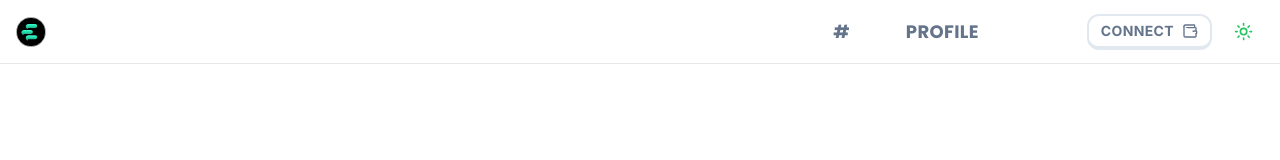
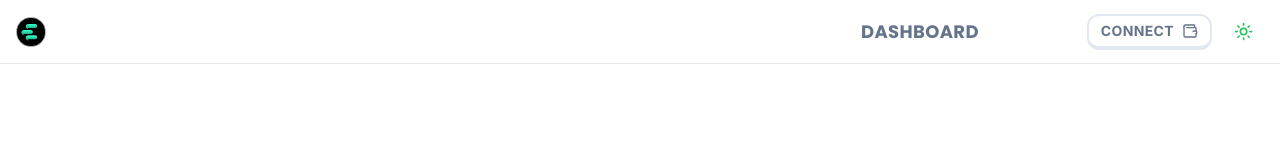
Before and after one commit to adityabhattad2021/Whisper-Cash, a Next.js app: page / in a window 1280 px wide. Shown: the top 160 px of the page. Built offline with nearby package versions, Linux system fonts and the light colour scheme.

Commit message:
add polkadot wallet

```diff
--- a/components/navbar.tsx
+++ b/components/navbar.tsx
@@ -12,6 +12,13 @@ import { useEffect, useState } from "react";
 import { Plus, Settings, StoreIcon, User2 } from "lucide-react";
 import { useRouter } from "next/navigation";
 import { Logo } from "./logo";
+import { InjectedAccountWithMeta } from '@polkadot/extension-inject/types';
+import dynamic from 'next/dynamic';
+
+// @ts-ignore
+const web3Accounts = dynamic(() => import('@polkadot/extension-dapp'), { ssr: false });
+// @ts-ignore
+const web3Enable = dynamic(() => import('@polkadot/extension-dapp'), { ssr: false });
 
 const font = Poppins({
     weight: "600",
@@ -20,16 +27,9 @@ const font = Poppins({
 
 const routes = [
     {
-        icon: StoreIcon,
-        href: "/TODO",
-        label: "#",
-        logined: false
-    },
-
-    {
         icon: User2,
-        href: "/profile",
-        label: "Profile",
+        href: "/chat",
+        label: "Dashboard",
         logined: true,
     },
 ]
@@ -39,7 +39,28 @@ export default function Navbar() {
 
     const router = useRouter();
 
+    const [account, setAccount] = useState<InjectedAccountWithMeta[]>([]);
+    const [selectedAccount, setSelectedAccount] = useState<InjectedAccountWithMeta>();
+
     const [isMounted, setIsMounted] = useState(false);
+
+    async function connectWalletFunc() {
+        const { web3Enable, web3Accounts } = await import("@polkadot/extension-dapp");
+        const extensions = web3Enable("Polki");
+
+        if (!extensions) {
+            alert("No Extension Found");
+        }
+
+        const allAccounts = await web3Accounts();
+
+        console.log(allAccounts);
+
+        if (allAccounts.length === 1) {
+            setSelectedAccount(allAccounts[0]);
+        }
+
+    }
 
     useEffect(() => {
         setIsMounted(true)
@@ -72,7 +93,7 @@ export default function Navbar() {
                         )
                     })}
                 </div>
-                <Button size="sm" onClick={() => { }}>
+                <Button size="sm" onClick={() => connectWalletFunc()}>
                     Connect
                     <Wallet
                         className="h-4 w-4 fill-white ml-2"
--- a/package.json
+++ b/package.json
@@ -13,6 +13,8 @@
     "@hookform/resolvers": "^3.3.4",
     "@langchain/groq": "^0.0.5",
     "@langchain/openai": "^0.0.25",
+    "@polkadot/extension-dapp": "^0.46.9",
+    "@polkadot/extension-inject": "^0.46.9",
     "@radix-ui/react-alert-dialog": "^1.0.5",
     "@radix-ui/react-avatar": "^1.0.4",
     "@radix-ui/react-dialog": "^1.0.5",
```
Also changed, not shown: 1 other file (tests, documents, lock files or other folders).
